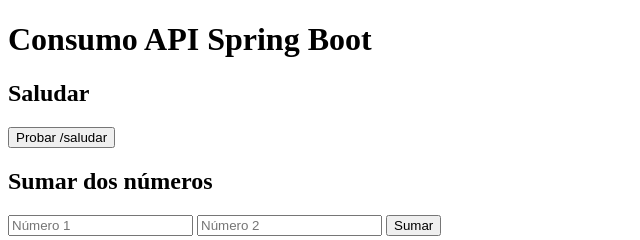
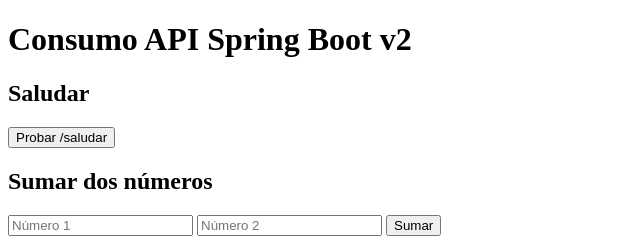
Before and after one commit to JulianBejaranoEducate/docker-ci-cd, a plain HTML site: page frontend_test/index.html in a window 1280 px wide. Shown: the top 240 px of the page, 0-640 px from the left. Drawn offline with Linux system fonts and the light colour scheme.

```diff
--- a/frontend_test/index.html
+++ b/frontend_test/index.html
@@ -6,7 +6,7 @@
 </head>
 <body>
 
-    <h1>Consumo API Spring Boot</h1>
+    <h1>Consumo API Spring Boot v2</h1>
 
     <h2>Saludar</h2>
     <button onclick="saludar()">Probar /saludar</button>
```
Also changed, not shown: 2 other files.
